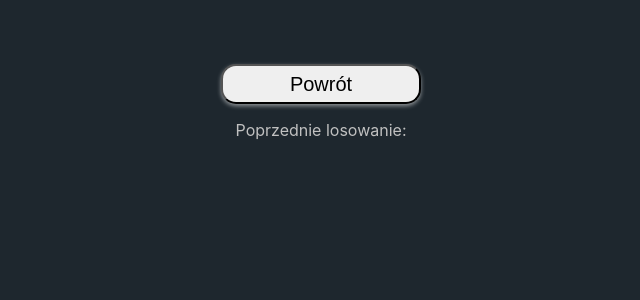
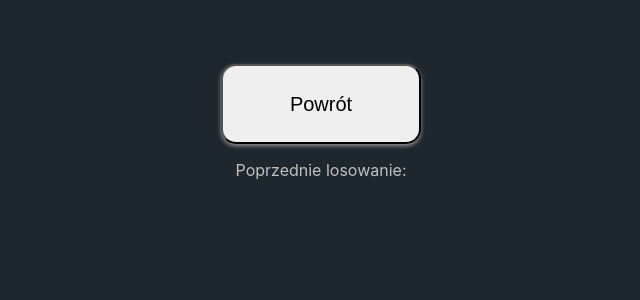
Before and after one commit to Adashevski/TI-app, a React (Create React App) app: page /prevResults in a window 1280 px wide. Shown: the top 300 px of the page, without its empty margins (319-959 px from the left). Built offline with nearby package versions, Linux system fonts and the light colour scheme.

Commit message:
update styles

```diff
--- a/src/App.css
+++ b/src/App.css
@@ -26,15 +26,15 @@ body {
   margin-bottom: 50px;
 }
 .selectContainer {
-  height: 40px;
+  height: 60px;
   display: flex;
   justify-content: center;
 }
 .select {
   padding: 6px 12px;
-  font-size: 10px;
-  width: 100px;
-  height: 40px;
+  font-size: 14px;
+  width: 120px;
+  height: 60px;
   margin-right: 20px;
   box-shadow: 0 2px 4px rgba(255, 255, 255, 0.5);
   border-radius: 15px;
@@ -42,9 +42,9 @@ body {
 
 .startBtn {
   padding: 6px 12px;
-  font-size: 10px;
-  width: 100px;
-  height: 40px;
+  font-size: 14px;
+  width: 120px;
+  height: 60px;
   box-shadow: 0 2px 4px rgba(255, 255, 255, 0.5);
   border-radius: 15px;
 }
@@ -64,6 +64,12 @@ body {
 }
 .buttonContainer {
   margin-left: 70%;
+}
+.prevResultsTitle {
+  font-size: 1em;
+}
+.firstGame {
+  font-size: 1em;
 }
 
 ul {
@@ -115,10 +121,12 @@ li {
   .select {
     font-size: 20px;
     width: 200px;
+    height: 80px;
     text-align: center;
   }
   .startBtn {
     font-size: 20px;
     width: 200px;
+    height: 80px;
   }
 }
--- a/src/components/Game.jsx
+++ b/src/components/Game.jsx
@@ -59,7 +59,7 @@ export function Game() {
 
       {runCount === 0 && (
         <div>
-          <h6>To jest pierwsze losowanie</h6>
+          <h6 className="firstGame">To jest pierwsze losowanie</h6>
         </div>
       )}
       {runCount > 0 && (
```
